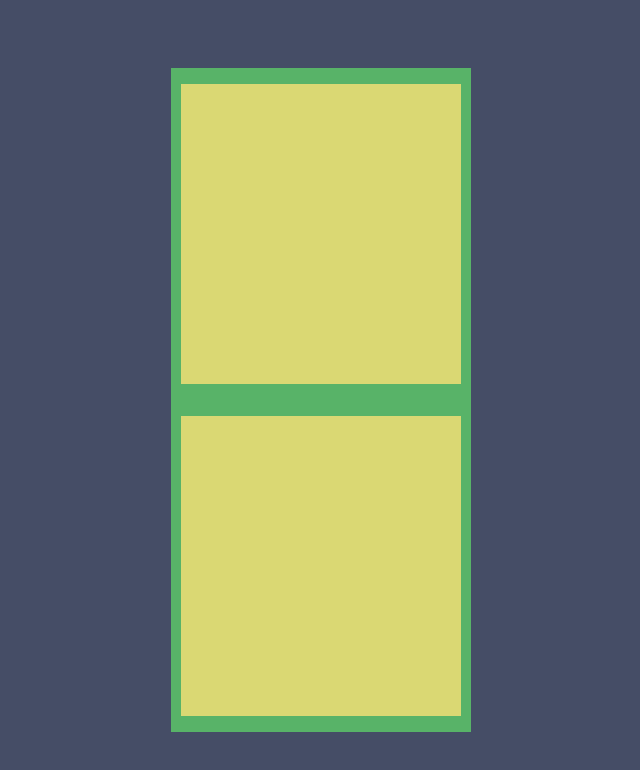
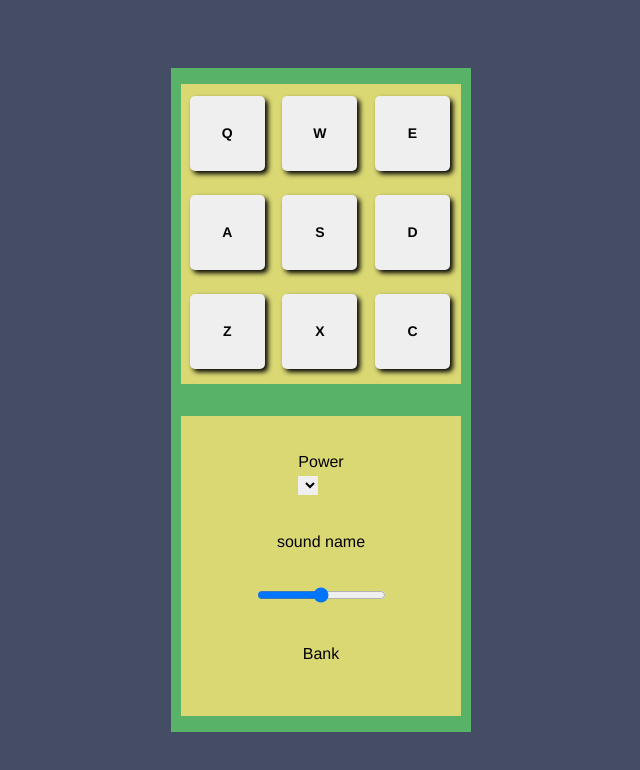
Before and after one commit to tom-williams26/FCC-React-Projects, a React (Vite) app in the folder drum-machine/: page / in a window 1280 px wide. Shown: the top 770 px of the page, without its empty margins (319-959 px from the left). Built offline with nearby package versions, Linux system fonts and the light colour scheme.

Commit message:
Added buttons, controls & styling to them.

```diff
--- a/drum-machine/src/DrumMachine.tsx
+++ b/drum-machine/src/DrumMachine.tsx
@@ -5,11 +5,9 @@ import Display from './components/Display';
 
 const DrumMachine: React.FC = () => {
 	return (
-		<>
-			<div id='drum-machine'>
-				<Display />
-			</div>
-		</>
+		<div id='drum-machine'>
+			<Display />
+		</div>
 	);
 };
 
--- a/drum-machine/src/components/Display.tsx
+++ b/drum-machine/src/components/Display.tsx
@@ -1,13 +1,79 @@
 import React from 'react';
+import Button from './button/Button';
+import Controls from './controls/Controls';
 
+// Represents the object model.
+type ButtonAttributes = {
+	idIdentifier: string;
+	audioIdentifier: string;
+	clip: string;
+};
+
+const drumpadElement: readonly ButtonAttributes[] = [
+	{
+		idIdentifier: 'Q',
+		audioIdentifier: 'Heater-1',
+		clip: 'https://s3.amazonaws.com/freecodecamp/drums/Heater-1.mp3',
+	},
+	{
+		idIdentifier: 'W',
+		audioIdentifier: 'Heater-2',
+		clip: 'https://s3.amazonaws.com/freecodecamp/drums/Heater-2.mp3',
+	},
+	{
+		idIdentifier: 'E',
+		audioIdentifier: 'Heater-3',
+		clip: 'https://s3.amazonaws.com/freecodecamp/drums/Heater-3.mp3',
+	},
+	{
+		idIdentifier: 'A',
+		audioIdentifier: 'Heater-4',
+		clip: 'https://s3.amazonaws.com/freecodecamp/drums/Heater-4_1.mp3',
+	},
+	{
+		idIdentifier: 'S',
+		audioIdentifier: 'Clap',
+		clip: 'https://s3.amazonaws.com/freecodecamp/drums/Heater-6.mp3',
+	},
+	{
+		idIdentifier: 'D',
+		audioIdentifier: 'Open-HH',
+		clip: 'https://s3.amazonaws.com/freecodecamp/drums/Dsc_Oh.mp3',
+	},
+	{
+		idIdentifier: 'Z',
+		audioIdentifier: "Kick-n'-Hat",
+		clip: 'https://s3.amazonaws.com/freecodecamp/drums/Kick_n_Hat.mp3',
+	},
+	{
+		idIdentifier: 'X',
+		audioIdentifier: 'Kick',
+		clip: 'https://s3.amazonaws.com/freecodecamp/drums/RP4_KICK_1.mp3',
+	},
+	{
+		idIdentifier: 'C',
+		audioIdentifier: 'Closed-HH',
+		clip: 'https://s3.amazonaws.com/freecodecamp/drums/Cev_H2.mp3',
+	},
+];
+
+const buttonComponent = drumpadElement.map((element, key) => (
+	<Button
+		key={key}
+		idIdentifier={element.idIdentifier}
+		audioIdentifier={element.audioIdentifier}
+		clip={element.clip}
+	/>
+));
 const Display: React.FC = () => {
 	return (
-		<>
-			<div id='display'>
-				<div></div> {/* buttons */}
-				<div></div> {/* controls */}
+		<div id='display'>
+			<div className='display-container'>{buttonComponent}</div>
+			<div className='display-container' id='controls-container'>
+				<Controls />
 			</div>
-		</>
+			{/* controls */}
+		</div>
 	);
 };
 
--- /dev/null
+++ b/drum-machine/src/components/button/Button.tsx
@@ -0,0 +1,22 @@
+import { FunctionComponent } from 'react';
+
+type ButtonProps = {
+	idIdentifier: string;
+	audioIdentifier: string;
+	clip: string;
+};
+
+const Button: FunctionComponent<ButtonProps> = ({
+	idIdentifier,
+	audioIdentifier,
+	clip,
+}) => {
+	return (
+		<button className='drum-pad' id={audioIdentifier}>
+			<audio className='clip' id={idIdentifier} src={clip}></audio>
+			{idIdentifier}
+		</button>
+	);
+};
+
+export default Button;
--- /dev/null
+++ b/drum-machine/src/components/controls/Controls.tsx
@@ -0,0 +1,26 @@
+import React from 'react';
+
+const Controls: React.FC = () => {
+	return (
+		<div className='controls'>
+			<div>
+				<p>Power</p>
+				<select name='' id=''></select>
+			</div>
+			<div>
+				<p>sound name</p>
+			</div>
+			<div>
+				<input type='range' />
+			</div>
+			<div>
+				<p>Bank</p>
+				<div className='select'>
+					<div className='inner'></div>
+				</div>
+			</div>
+		</div>
+	);
+};
+
+export default Controls;
--- a/drum-machine/src/styles/css/main.css
+++ b/drum-machine/src/styles/css/main.css
@@ -107,7 +107,7 @@ a, a:visited, a:active {
   line-height: 0;
 }
 
-.display {
+#display {
   min-height: 600px;
   min-width: 300px;
   background-color: #58b368;
@@ -117,10 +117,49 @@ a, a:visited, a:active {
   justify-content: center;
   align-items: center;
 }
-.display div {
+#display .display-container {
   height: 300px;
-  width: 250px;
+  width: 280px;
   background-color: #dad873;
+  margin: 1rem 0;
+}
+#display #controls-container {
+  display: flex;
+  flex-direction: column;
+  justify-content: center;
+  align-items: center;
+}
+
+.drum-pad {
+  flex-wrap: wrap;
+  width: 75px;
+  height: 75px;
+  margin: 0.75rem 0.55rem;
+  box-shadow: black 3px 3px 5px;
+  border-radius: 5px;
+  cursor: pointer;
+  font-weight: bold;
+}
+
+#q {
+  background-color: #213cb8;
+}
+
+#w {
+  background-color: #5baa3c;
+}
+
+#e {
+  background-color: #8dca3d;
+}
+
+.controls {
+  display: flex;
+  flex-direction: column;
+  justify-content: center;
+  align-items: center;
+}
+.controls div {
   margin: 1rem 0;
 }
 
--- a/drum-machine/src/styles/sass/abstracts/_mixins.scss
+++ b/drum-machine/src/styles/sass/abstracts/_mixins.scss
@@ -7,6 +7,7 @@
 	justify-content: $justify;
 	align-items: $align;
 }
+
 // Responsive design/ Media-query breakpoints.
 @mixin xs {
 	@media (min-width: v.$xs) {
--- /dev/null
+++ b/drum-machine/src/styles/sass/components/_button.scss
@@ -0,0 +1,22 @@
+@use '../abstracts/mixins' as mix;
+
+.drum-pad {
+	flex-wrap: wrap;
+	width: 75px;
+	height: 75px;
+	margin: 0.75rem 0.55rem;
+	box-shadow: black 3px 3px 5px;
+	border-radius: 5px;
+	cursor: pointer;
+	font-weight: bold;
+}
+
+#q {
+	background-color: #213cb8;
+}
+#w {
+	background-color: #5baa3c;
+}
+#e {
+	background-color: #8dca3d;
+}
--- /dev/null
+++ b/drum-machine/src/styles/sass/components/_controls.scss
@@ -0,0 +1,10 @@
+@use '../abstracts/mixins' as mix;
+
+.controls {
+	@include mix.flexCustom(column, center, center);
+
+	div {
+		margin: 1rem 0;
+		// @include mix.flexCustom(column, space-between, center);
+	}
+}
--- a/drum-machine/src/styles/sass/components/_display.scss
+++ b/drum-machine/src/styles/sass/components/_display.scss
@@ -7,10 +7,13 @@
 	margin: 0 auto;
 	@include mix.flexCustom(column, center, center);
 
-	div {
+	.display-container {
 		height: 300px;
 		width: 280px;
 		background-color: #dad873;
 		margin: 1rem 0;
 	}
+	#controls-container {
+		@include mix.flexCustom(column, center, center);
+	}
 }
--- a/drum-machine/src/styles/sass/components/_index.scss
+++ b/drum-machine/src/styles/sass/components/_index.scss
@@ -1 +1,3 @@
 @use 'display';
+@use 'button';
+@use 'controls';
```
Also changed, not shown: drum-machine/src/styles/css/main.min.css (+1 -1 lines), 2 other files (tests, documents, lock files or other folders). Lines whose indentation alone changed are shown as unchanged.
